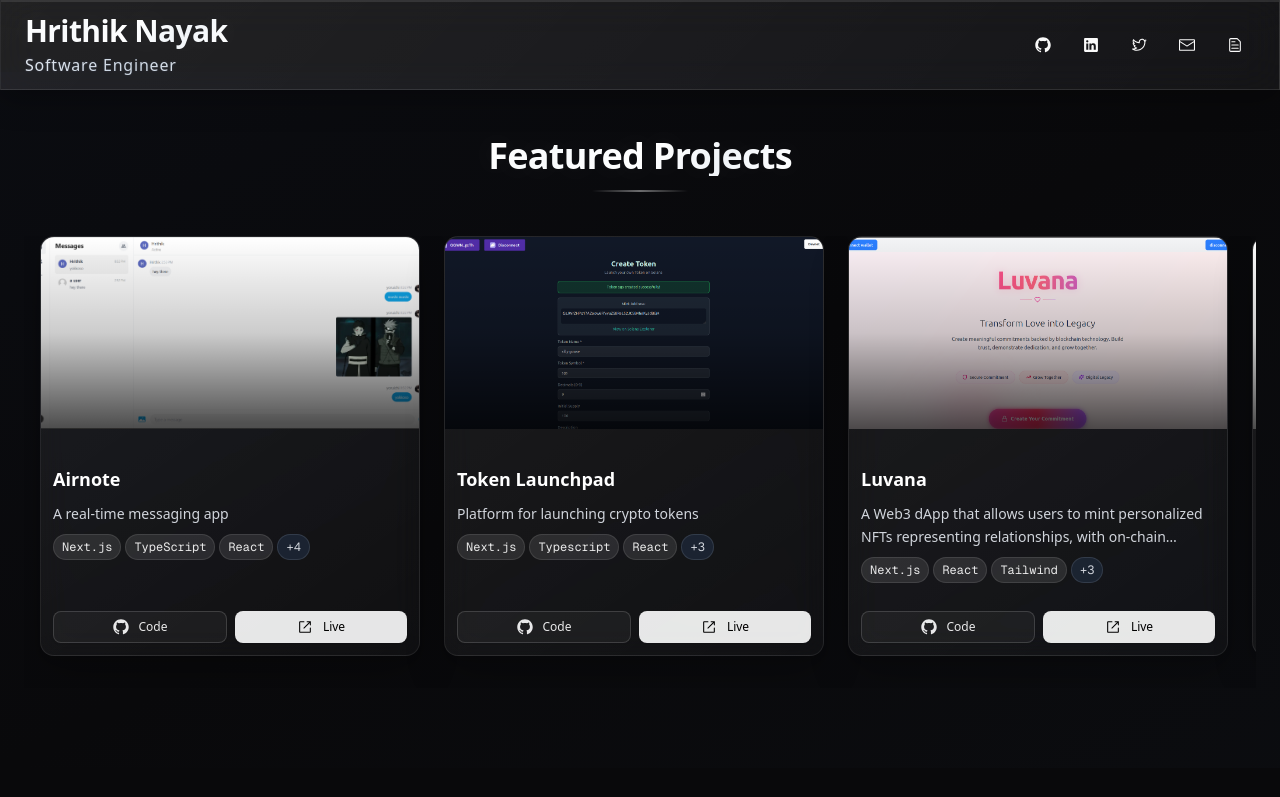
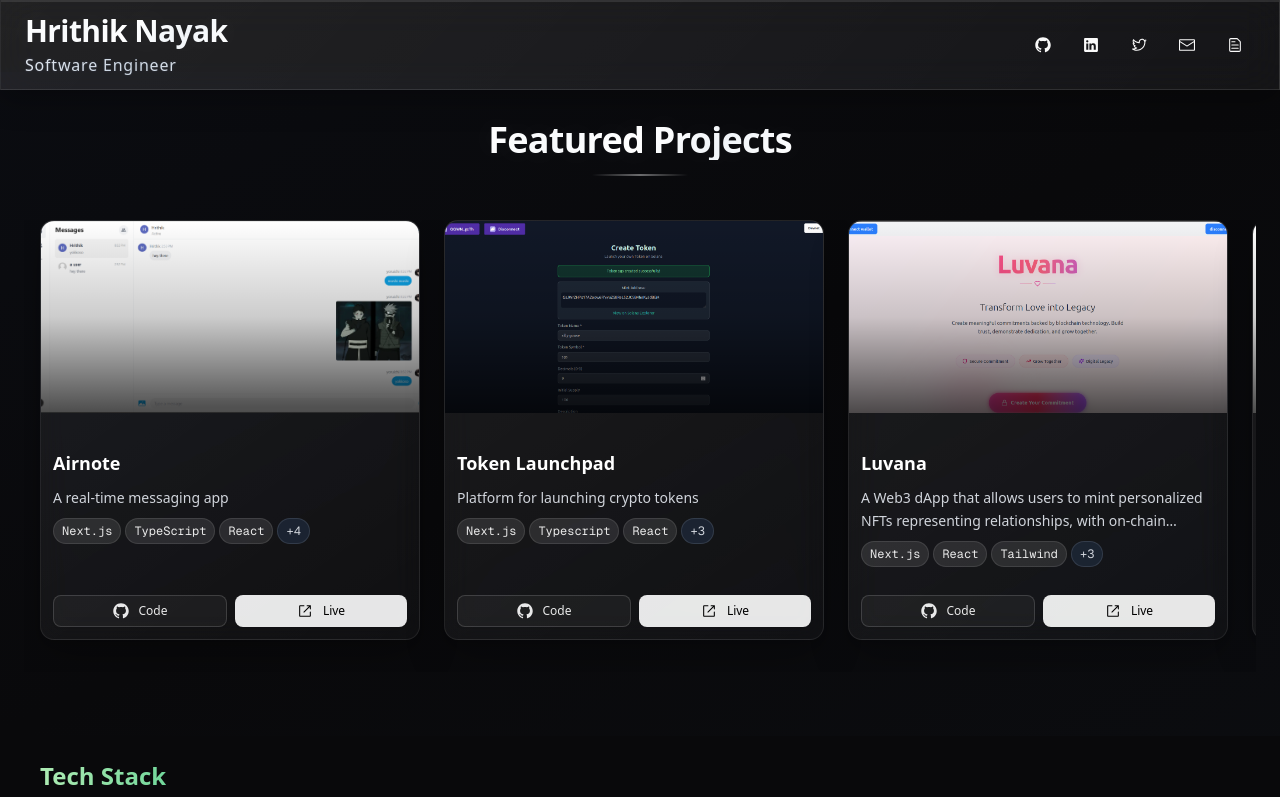
Before and after one commit to hrithik210/revamped-portfolio, a Next.js app: page / in a window 1280 px wide. Shown: the top 797 px of the page. Built offline with nearby package versions, Linux system fonts and the light colour scheme.

Commit message:
silly change

```diff
--- a/components/ProjectsSection.tsx
+++ b/components/ProjectsSection.tsx
@@ -6,7 +6,7 @@ import { projects } from "../data";
 
 export default function ProjectsSection() {
   return (
-    <section className="py-8 px-6 relative overflow-hidden">
+    <section className="py-4 px-6 relative overflow-hidden">
       {/* Premium background elements */}
       <div className="absolute inset-0 bg-gradient-to-br from-gray-900/20 via-transparent to-gray-800/10 pointer-events-none"></div>
 
```
